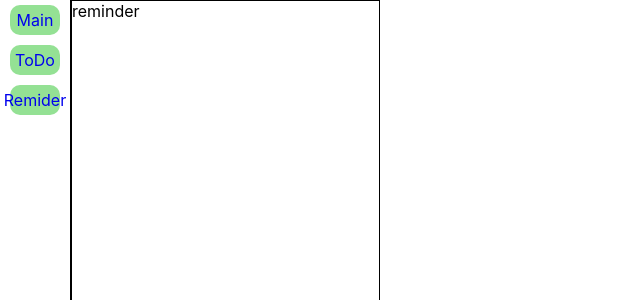
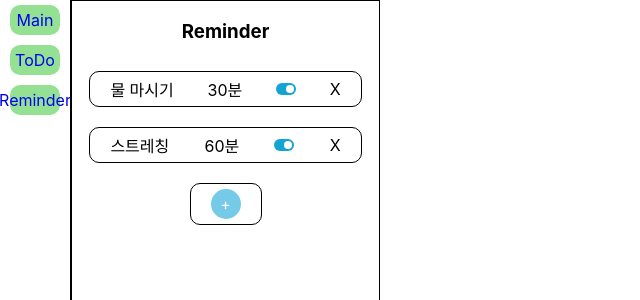
Before and after one commit to Melting-Brain/reminder, a React (Create React App) app in the folder chrome/: page /reminder in a window 1280 px wide. Shown: the top 300 px of the page, without its empty margins (0-640 px from the left). Built offline with nearby package versions, Linux system fonts and the light colour scheme.

Commit message:
add: dummy form -성훈-

```diff
--- a/chrome/package.json
+++ b/chrome/package.json
@@ -10,6 +10,7 @@
     "react-dom": "^17.0.2",
     "react-router-dom": "^5.2.0",
     "react-scripts": "4.0.3",
+    "react-uuid": "^1.0.2",
     "web-vitals": "^1.1.2"
   },
   "scripts": {
--- a/chrome/src/App.css
+++ b/chrome/src/App.css
@@ -1,10 +1,27 @@
+:root {
+  /* size */
+  /* 폰트사이즈, 버튼사이즈, 리스트사이즈 */
+  --font-size: 18px;
+  --size-btn: 60px;
+  --title-size: 15px;
+
+  /* color */
+  --color-darkblue: #036f93;
+  --color-blue: #13a4d4;
+  --color-lightblue: #74cae7;
+  --color-grey: #eeeeee;
+  --color-black: #333333;
+  --color-white: #ffffff;
+  --color-btn: #74cae7;
+}
+
 .container__app {
   width: 380px;
-  height : 500px;
+  height: 500px;
   display: flex;
 }
 
-.container__nav{
+.container__nav {
   flex: 1 0 0;
 }
 
@@ -12,3 +29,8 @@
   border: 1px solid black;
   flex: 5 0 0;
 }
+
+.container__elements {
+  width: 50px;
+  height: 50px;
+}
--- a/chrome/src/Components/Nav.js
+++ b/chrome/src/Components/Nav.js
@@ -1,6 +1,6 @@
 // import react from 'react'
-import {Link} from 'react-router-dom';
-import './Nav.css';
+import { Link } from "react-router-dom";
+import "./Nav.css";
 
 const Nav = () => {
   return (
@@ -17,10 +17,10 @@ return (
       </Link>
       <Link to="/reminder">
         <div className="btn nav_btn">
-            <span>Remider</span>
+          <span>Reminder</span>
         </div>
       </Link>
     </div>
-)
-}
+  );
+};
 export default Nav;
--- /dev/null
+++ b/chrome/src/Components/ReminderElement.css
@@ -0,0 +1,32 @@
+.reminderElement {
+  width: 75%;
+  display: flex;
+  justify-content: space-between;
+  align-items: center;
+  border: 1px solid black;
+  border-radius: 10px;
+  padding: 5px 20px;
+  margin: 10px 20px;
+}
+.reminder__toggle__container {
+  width: 20px;
+  height: 12px;
+  background-color: var(--color-blue);
+  border-radius: 6px;
+  position: relative;
+}
+.reminder__toggle__circle {
+  width: 8px;
+  height: 8px;
+  background-color: #fff;
+  border-radius: 50%;
+  position: absolute;
+  top: 2px;
+  left: 10px;
+}
+.reminder__toggle__container__false {
+  background-color: var(--color-lightblue);
+}
+.reminder__toggle__circle__false {
+  left: 2px;
+}
--- /dev/null
+++ b/chrome/src/Components/ReminderElement.js
@@ -0,0 +1,37 @@
+import "./ReminderElement.css";
+
+function ReminderElement({
+  name,
+  time,
+  isOn,
+  deleteDummy,
+  toggleHandler,
+  // setName,
+}) {
+  return (
+    <div className="reminderElement">
+      <span>{name}</span>
+      <span>{time}분</span>
+      <div
+        className={
+          isOn
+            ? "reminder__toggle__container"
+            : "reminder__toggle__container reminder__toggle__container__false"
+        }
+        onClick={toggleHandler}
+      >
+        <div
+          className={
+            isOn
+              ? "reminder__toggle__circle"
+              : "reminder__toggle__circle reminder__toggle__circle__false"
+          }
+        ></div>
+      </div>
+      <div className="reminder__delete" onClick={deleteDummy}>
+        X
+      </div>
+    </div>
+  );
+}
+export default ReminderElement;
--- a/chrome/src/Pages/Main.js
+++ b/chrome/src/Pages/Main.js
@@ -1,12 +1,16 @@
-import './Main.css';
+import "./Main.css";
 const Main = () => {
-    return (
-        <div className = "container__main">
-            <div>This is Main Page</div>
-            <img className='img' src='https://avatars.githubusercontent.com/u/88572072?s=200&v=4'/>
-            <div>Our team is 'Melting Brain :)'</div>
-        </div>
-    )
-}
+  return (
+    <div className="container__main">
+      <div>This is Main Page</div>
+      <img
+        className="img"
+        src="https://avatars.githubusercontent.com/u/88572072?s=200&v=4"
+        alt="melting brain"
+      />
+      <div>Our team is 'Melting Brain :)'</div>
+    </div>
+  );
+};
 
-export default Main
+export default Main;
--- a/chrome/src/Pages/Reminder.css
+++ b/chrome/src/Pages/Reminder.css
@@ -0,0 +1,26 @@
+.container__reminder {
+  display: flex;
+  flex-direction: column;
+  justify-content: center;
+  align-items: center;
+}
+
+.reminder__container__add {
+  display: flex;
+  justify-content: space-between;
+  align-items: center;
+  border: 1px solid black;
+  border-radius: 10px;
+  padding: 5px 20px;
+  margin: 10px 20px;
+}
+
+.reminder__add {
+  width: 30px;
+  height: 30px;
+  color: var(--color-white);
+  text-align: center;
+  line-height: 30px;
+  background: var(--color-lightblue);
+  border-radius: 50%;
+}
--- a/chrome/src/Pages/Reminder.js
+++ b/chrome/src/Pages/Reminder.js
@@ -1,9 +1,86 @@
+import { useState } from "react";
+import ReminderElement from "../Components/ReminderElement";
+import "./Reminder.css";
+import uuid from "react-uuid";
+
 const Reminder = () => {
-    return (
-        <div>
-          reminder
+  const dummy = [
+    {
+      id: 1,
+      name: "물 마시기",
+      time: 30,
+      isOn: true,
+    },
+    {
+      id: 2,
+      name: "스트레칭",
+      time: 60,
+      isOn: true,
+    },
+  ];
+
+  const [reminderList, setReminderList] = useState(dummy);
+
+  const addDummy = () => {
+    setReminderList([
+      ...reminderList,
+      {
+        id: uuid(),
+        name: "입력바람",
+        time: "시간설정",
+        isOn: true,
+      },
+    ]);
+  };
+
+  const deleteDummy = (e) => {
+    setReminderList(reminderList.filter((el) => el.id !== e.id));
+  };
+
+  const toggleHandler = (e) => {
+    // 인덱스로 접근  필터 -> 맵  사용하면 어떨가요?
+    let toggleList = reminderList.map((el) => {
+      if (e.id === el.id) {
+        el.isOn = !el.isOn;
+        console.log("바꿈");
+      }
+      return el;
+    });
+    setReminderList([...toggleList]);
+  };
+
+  // const setName = (e) => {    // 이름변경  함수
+  //   let list2 = reminderList.map((el) => {
+  //     if (e.id === el.id) {
+  //       el.name = "입력창 뜨게하기" ; // 온클릭 후 온체인지 팝업 떠서
+  //     }
+  //       return el;
+  //   });
+  //   setReminderList([...toggleList]);
+  // }
+  return (
+    <div className="container__reminder">
+      <h3 className="reminder__title">Reminder</h3>
+      {reminderList.map((e) => {
+        return (
+          <ReminderElement
+            key={e.id}
+            name={e.name}
+            time={e.time}
+            isOn={e.isOn}
+            deleteDummy={() => deleteDummy(e)}
+            toggleHandler={() => toggleHandler(e)}
+            // setName={() => setName(e)}
+          />
+        );
+      })}
+      <div className="reminder__container__add">
+        <div className="reminder__add" onClick={addDummy}>
+          +
         </div>
-    )
-}
+      </div>
+    </div>
+  );
+};
 
-export default Reminder
+export default Reminder;
```
Also changed, not shown: 1 other file (tests, documents, lock files or other folders). Lines whose indentation alone changed are shown as unchanged.
